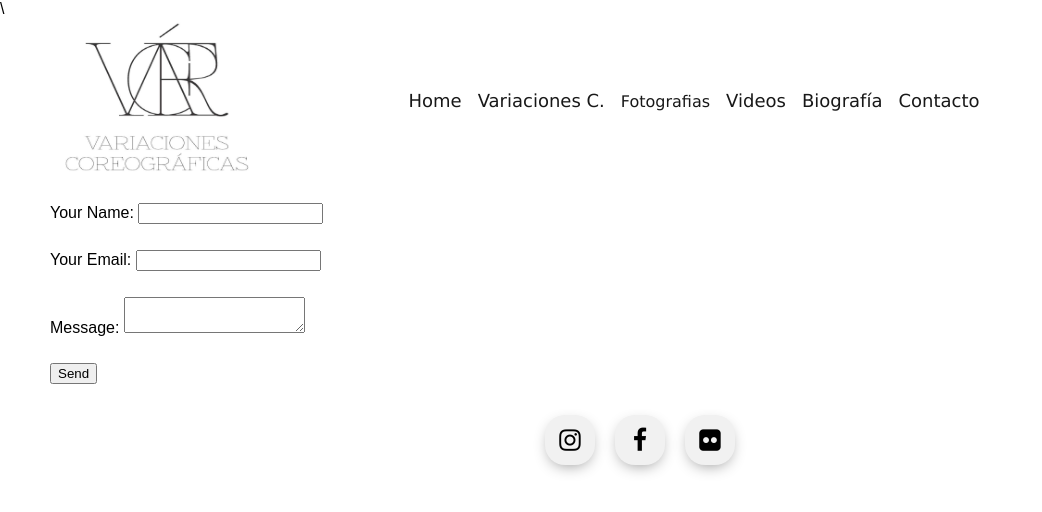
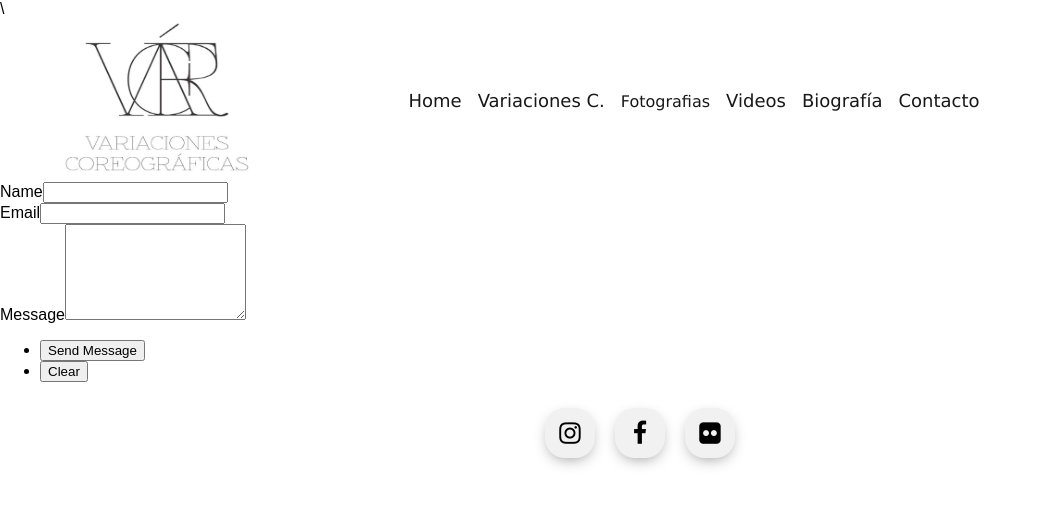
Before and after one commit to davidroman-hub/ScenicArts, a React (Create React App) app: page /Contact-me in a window 1280 px wide. Shown: the top 512 px of the page, without its empty margins (0-1042 px from the left). Built offline with nearby package versions, Linux system fonts and the light colour scheme; the HTML template or start-up script is replaced by a standard one.

Commit message:
'testing4'

```diff
--- a/src/pages/Contact-me/contactme.js
+++ b/src/pages/Contact-me/contactme.js
@@ -107,20 +107,27 @@
 class ContactMe extends Component{
   render() {
       return(
-        <form name="contact" method="post" data-netlify='true'>
-        <p>
-          <label>Your Name: <input type="text" name="name"/></label>
-        </p>
-        <p>
-          <label>Your Email: <input type="email" name="email"/></label>
-        </p>
-        <p>
-          <label>Message: <textarea name="message"></textarea></label>
-        </p>
-        <p>
-          <button type="submit">Send</button>
-        </p>
-      </form>
+        <form name="contact" method="post" data-netlify="true" data-netlify-honeypot="bot-field">  <input type="hidden" name="bot-field" />  <input type="hidden" name="form-name" value="contact" />  <div className="field half first">
+    <label htmlFor="name">Name</label>
+    <input type="text" name="name" id="name" />
+  </div>
+  <div className="field half">
+    <label htmlFor="email">Email</label>
+    <input type="text" name="email" id="email" />
+  </div>
+  <div className="field">
+    <label htmlFor="message">Message</label>
+    <textarea name="message" id="message" rows="6" />
+  </div>
+  <ul className="actions">
+    <li>
+      <input type="submit" value="Send Message" className="special" />
+    </li>
+    <li>
+      <input type="reset" value="Clear" />
+    </li>
+  </ul>
+</form>
       )
     }
   }
```
